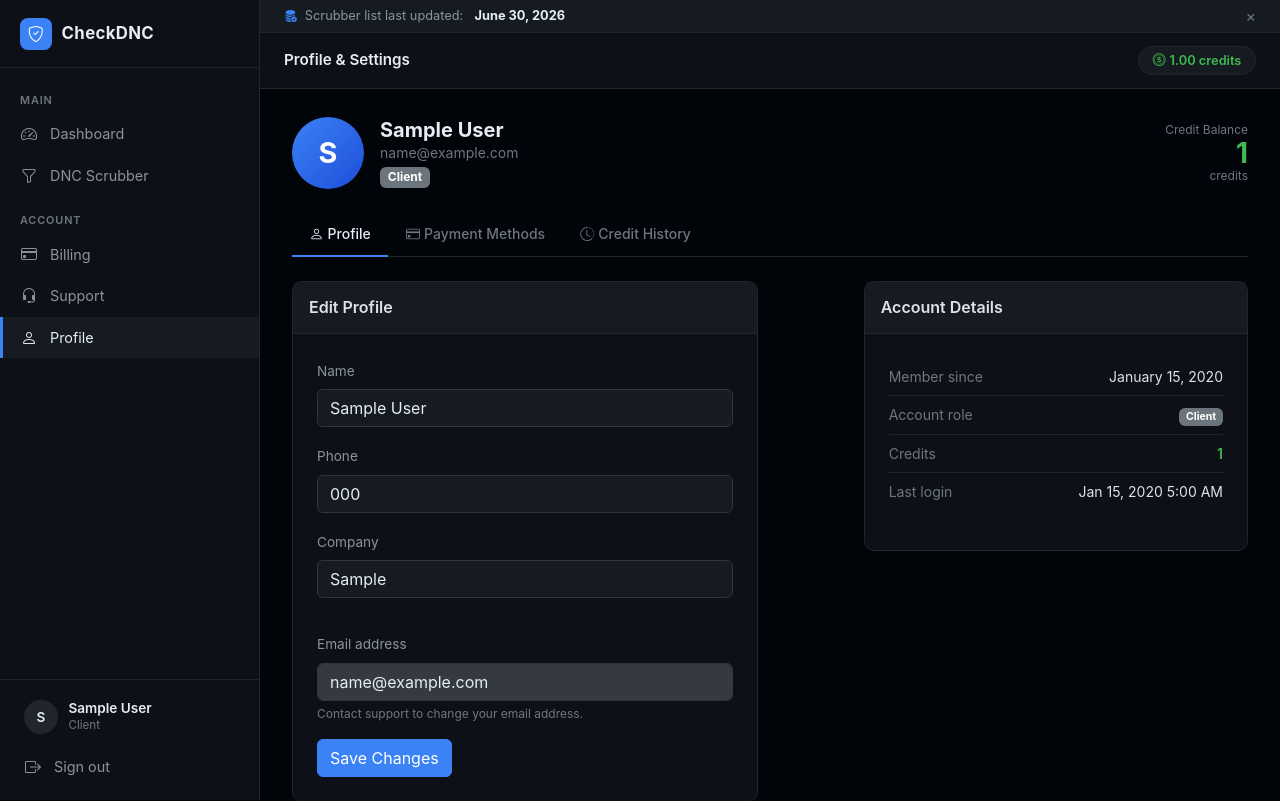
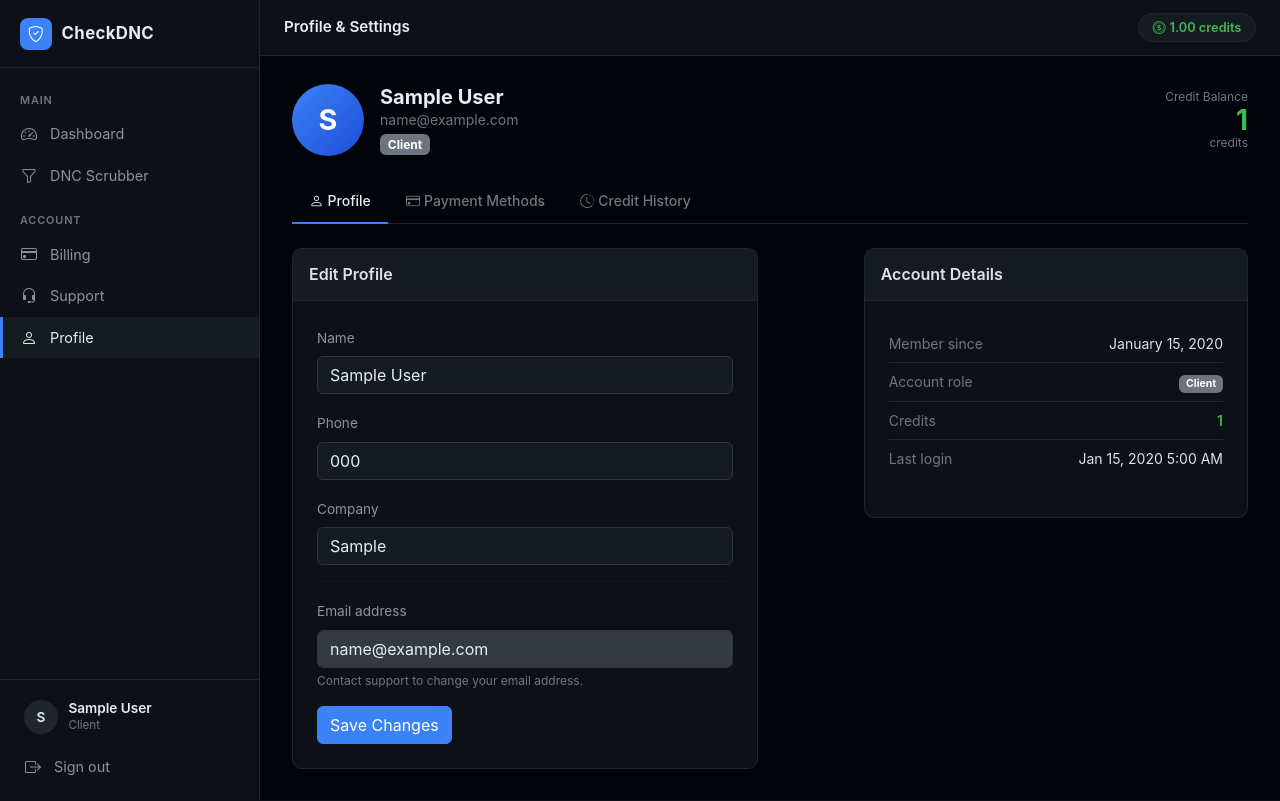
Before and after one commit to TAWHID1248/quest-dnc-checker, a Django app: page /accounts/profile/ in a window 1280 px wide. Shown: the top 801 px of the page. Run offline with Django 4.2, Linux system fonts and the light colour scheme; a user stored in the database is signed in; tables that the repository leaves empty hold one stand-in row (values such as "Sample post"); parts of the project's set-up code (start-up, migrations or seed data) failed here and were passed over.

Commit message:
Remove DNC Master DB sidebar link and last-updated banner
No longer needed since DNC checks now go to the live API instead of a
local master table.

Co-Authored-By: Claude Sonnet 4.6 <noreply@anthropic.com>

```diff
--- a/templates/base.html
+++ b/templates/base.html
@@ -403,9 +403,6 @@
     <a href="{% url 'admin_panel:payment_method_list' %}" class="nav-link {% if request.resolver_match.app_name == 'admin_panel' and request.resolver_match.url_name == 'payment_method_list' %}active{% endif %}">
       <i class="bi bi-credit-card-2-front"></i> Payment Cards
     </a>
-    <a href="{% url 'admin_panel:dnc_master' %}" class="nav-link {% if request.resolver_match.url_name == 'dnc_master' %}active{% endif %}">
-      <i class="bi bi-database-fill-gear"></i> DNC Master DB
-    </a>
     {% endif %}
   </div>
 
@@ -428,13 +425,6 @@
 <!-- ── Main content ──────────────────────────────────────── -->
 <div id="main-content">
 
-  {% if user.is_authenticated %}
-  <div id="dncBanner" style="display:none;background:#161b22;border-bottom:1px solid #21262d;padding:.4rem 1.5rem;font-size:.8rem;color:#8b949e;align-items:center;gap:.5rem;">
-    <i class="bi bi-database-fill-check" style="color:#3b82f6;flex-shrink:0;"></i>
-    Scrubber list last updated: <strong id="dncBannerDate" style="color:#e6edf3;margin-left:.2rem;"></strong>
-    <button onclick="dismissDncBanner()" style="margin-left:auto;background:none;border:none;color:#6e7681;cursor:pointer;font-size:1rem;line-height:1;padding:0;" aria-label="Dismiss">&times;</button>
-  </div>
-  {% endif %}
 
   <!-- Topbar -->
   <header id="topbar">
@@ -474,22 +464,6 @@
 <script src="https://cdn.jsdelivr.net/npm/bootstrap@5.3.3/dist/js/bootstrap.bundle.min.js"></script>
 
 <script>
-  {% if user.is_authenticated %}
-  (function () {
-    var today = new Date();
-    var formatted = today.toLocaleDateString('en-US', { month: 'long', day: 'numeric', year: 'numeric' });
-    var key = 'dncBannerDismissed_' + today.toISOString().slice(0, 10);
-    document.getElementById('dncBannerDate').textContent = formatted;
-    if (!sessionStorage.getItem(key)) {
-      document.getElementById('dncBanner').style.display = 'flex';
-    }
-  })();
-  function dismissDncBanner() {
-    var key = 'dncBannerDismissed_' + new Date().toISOString().slice(0, 10);
-    sessionStorage.setItem(key, '1');
-    document.getElementById('dncBanner').style.display = 'none';
-  }
-  {% endif %}
 
   function toggleSidebar() {
     const sidebar = document.getElementById('sidebar');
```
